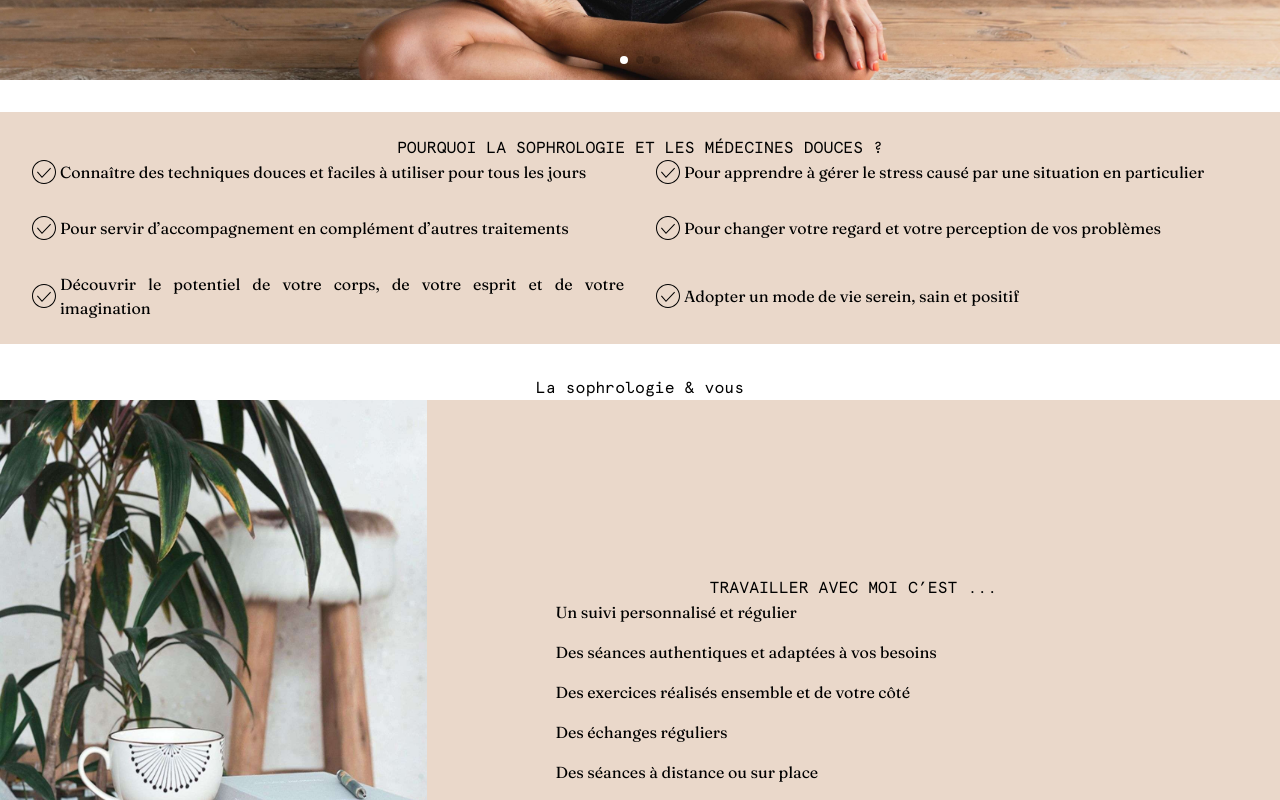
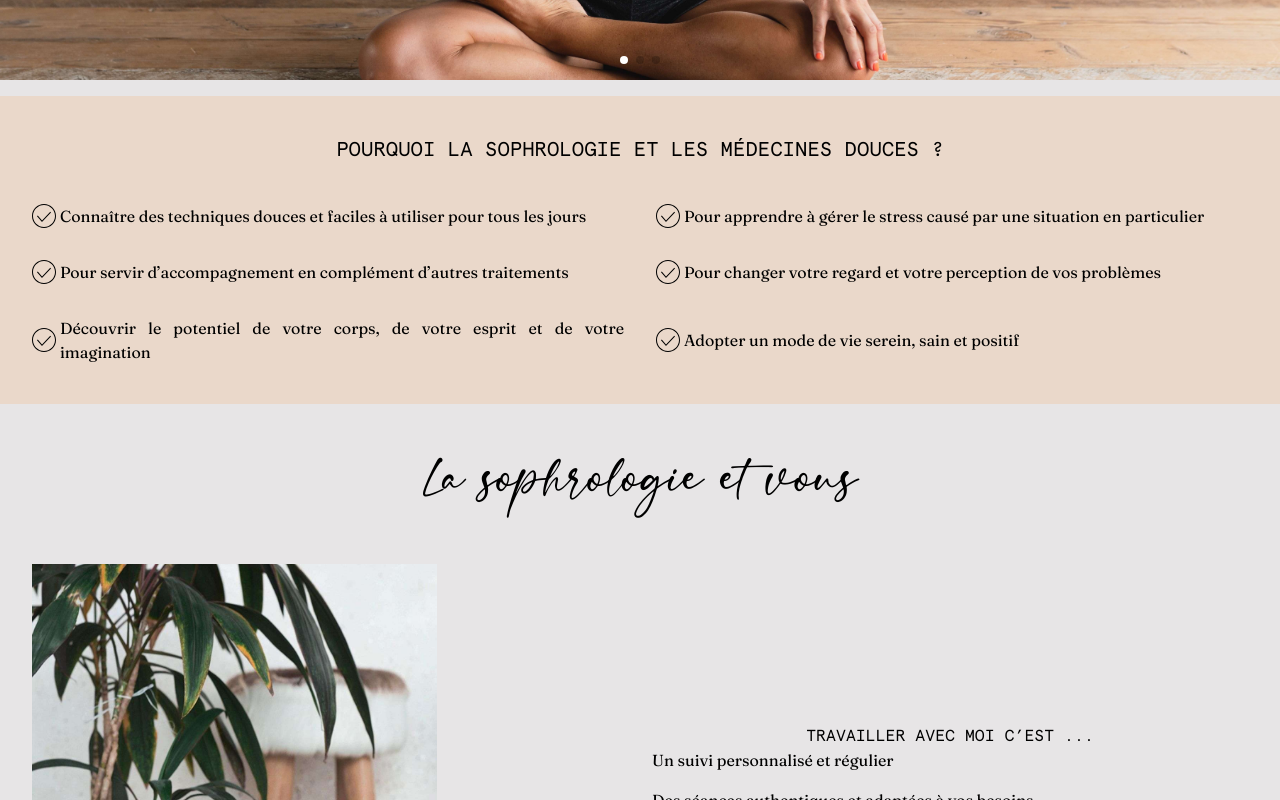
Before and after one commit to Tfregona/Dans_Ton_Ame, a Next.js app: page / in a window 1280 px wide. Shown: the part 520-1320 px from the top of the page. Built offline with nearby package versions, Linux system fonts and the light colour scheme.

Commit message:
Finalisation homepage Why and You

```diff
--- a/components/homepage/why.js
+++ b/components/homepage/why.js
@@ -29,11 +29,16 @@ export default function Why() {
   ];
   return (
     <div className="bg-dta_pinklight">
-      <div className="p-6 my-8 max-w-7xl mx-auto lg:px-8">
-        <p className="text-center font-apercu">POURQUOI LA SOPHROLOGIE ET LES MÉDECINES DOUCES ?</p>
+      <div className="px-6 pb-10 mt-4 max-w-7xl mx-auto lg:px-8">
+        <p className="text-center font-apercu text-xl py-10">
+          POURQUOI LA SOPHROLOGIE ET LES MÉDECINES DOUCES ?
+        </p>
         <div className="grid grid-cols-1 md:grid-cols-2 gap-8">
           {Content.map((item) => (
-            <div className="flex items-center text-justify space-x-1" key={item.id}>
+            <div
+              className="flex items-center text-justify space-x-1"
+              key={item.id}
+            >
               <div>
                 <svg
                   width="24"
--- a/components/homepage/you.js
+++ b/components/homepage/you.js
@@ -36,8 +36,8 @@ export default function You() {
   ];
   return (
     <>
-      <p className="text-center font-apercu">La sophrologie & vous</p>
-      <div className="bg-dta_pinklight">
+      <p className="py-14 text-center font-steinfeld text-5xl">La sophrologie et vous</p>
+      <div className="px-6 max-w-7xl mx-auto lg:px-8">
         <div className="grid grid-cols-1 md:grid-cols-3">
           <div className="hidden md:block">
             <Image
@@ -49,15 +49,15 @@ export default function You() {
               alt="Desktop"
             />
           </div>
-          <div className="col-span-2 flex-1 flex items-center justify-center">
+          <div className="col-span-2 flex-1 flex items-center justify-end">
             <div>
               <p className="text-center font-apercu">
                 TRAVAILLER AVEC MOI C’EST ...
               </p>
               <div className="flex-1 flex items-center">
-                <div className="flex flex-col space-y-4 mx-auto">
+                <div className="flex flex-col space-y-4">
                   {Content.map((item) => (
-                    <p className="" key={item.id}>
+                    <p key={item.id}>
                       {item.description}
                     </p>
                   ))}
--- a/pages/index.js
+++ b/pages/index.js
@@ -8,7 +8,7 @@ import Contact from "../components/homepage/contact";
 
 export default function Home() {
   return (
-    <div className="bg-white">
+    <div className="bg-dta_graylight">
       {/* Swiper */}
       <Swiper />
       {/* Why */}
```
